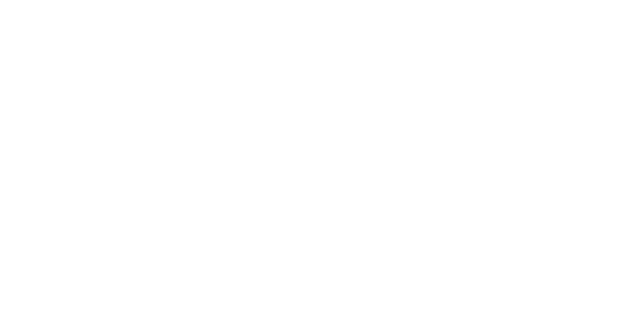
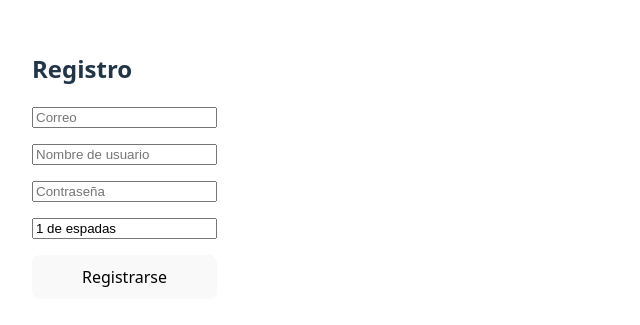
Before and after one commit to sulloam/ulpagu_front_entrega3, a React (Vite) app in the folder ulpagu-front/: page /register in a window 1280 px wide. Before the commit this address had no page. Shown: the part 227-552 px from the top of the page, without its empty margins (0-640 px from the left). Built offline with nearby package versions, Linux system fonts and the light colour scheme.

Commit message:
iniciar sesion y registrarse

```diff
--- a/ulpagu-front/package.json
+++ b/ulpagu-front/package.json
@@ -10,6 +10,7 @@
     "preview": "vite preview"
   },
   "dependencies": {
+    "axios": "^1.9.0",
     "react": "^19.1.0",
     "react-dom": "^19.1.0",
     "react-router-dom": "^7.6.2"
--- /dev/null
+++ b/ulpagu-front/src/api/axiosInstance.js
@@ -0,0 +1,10 @@
+import axios from 'axios';
+
+const axiosInstance = axios.create({
+  baseURL: 'https://ulpagu-back-s2.onrender.com',
+  headers: {
+    'Content-Type': 'application/json'
+  }
+});
+
+export default axiosInstance;
--- /dev/null
+++ b/ulpagu-front/src/common/Login.jsx
@@ -0,0 +1,51 @@
+import { useState, useContext } from 'react';
+import axios from '../api/axiosInstance';
+import { useNavigate } from 'react-router-dom';
+import { AuthContext } from '../context/AuthContext';
+
+function Login() {
+  const [correo, setCorreo] = useState('');
+  const [contraseña, setContraseña] = useState('');
+  const [mensaje, setMensaje] = useState('');
+  const navigate = useNavigate();
+  const { login } = useContext(AuthContext);
+
+  const handleSubmit = async (e) => {
+    e.preventDefault();
+
+    try {
+      const res = await axios.post('/usuarios/login', {
+
+        correo: correo,
+        contraseña: contraseña
+      });
+      console.log('Respuesta del backend:', res.data);
+
+      // Ajusta esto a lo que devuelva tu backend
+      const token = res.data.token;
+      const usuario = res.data.usuario;
+
+      login(token, usuario); // 👈 usa el contexto
+
+      setMensaje('✅ Sesión iniciada correctamente');
+      setTimeout(() => navigate('/'), 1000);
+    } catch (err) {
+      console.error(err);
+      setMensaje('❌ Error al iniciar sesión');
+    }
+  };
+
+  return (
+    <div>
+      <h2>Iniciar sesión</h2>
+      <form onSubmit={handleSubmit}>
+        <input type="email" value={correo} onChange={e => setCorreo(e.target.value)} placeholder="Correo" required />
+        <input type="password" value={contraseña} onChange={e => setContraseña(e.target.value)} placeholder="Contraseña" required />
+        <button type="submit">Ingresar</button>
+      </form>
+      <p>{mensaje}</p>
+    </div>
+  );
+}
+
+export default Login;
--- /dev/null
+++ b/ulpagu-front/src/common/Register.jsx
@@ -0,0 +1,73 @@
+import { useState } from 'react';
+import axios from '../api/axiosInstance';
+import { useNavigate } from 'react-router-dom';
+
+function Register() {
+  const [correo, setCorreo] = useState('');
+  const [nombreUsuario, setNombreUsuario] = useState('');
+  const [contraseña, setContraseña] = useState('');
+  const [cartaFavorita, setCartaFavorita] = useState('1 de espadas');
+  const [mensaje, setMensaje] = useState('');
+  const navigate = useNavigate();
+
+  const handleSubmit = async (e) => {
+    e.preventDefault();
+
+    try {
+      const res = await axios.post('/usuarios', {
+        nombre_usuario: nombreUsuario,
+        correo: correo,
+        contraseña_hash: contraseña,
+        carta_favorita: cartaFavorita
+      });
+
+      setMensaje('✅ Usuario registrado correctamente');
+
+      // Redirige al login después de 1.5 segundos
+      setTimeout(() => navigate('/login'), 1500);
+    } catch (err) {
+      console.error(err);
+      setMensaje('❌ Error al registrar usuario');
+    }
+  };
+
+  return (
+    <div style={{ padding: '2rem' }}>
+      <h2>Registro</h2>
+      <form onSubmit={handleSubmit} style={{ display: 'flex', flexDirection: 'column', gap: '1rem', maxWidth: '300px' }}>
+        <input
+          type="email"
+          placeholder="Correo"
+          value={correo}
+          onChange={(e) => setCorreo(e.target.value)}
+          required
+        />
+        <input
+          type="text"
+          placeholder="Nombre de usuario"
+          value={nombreUsuario}
+          onChange={(e) => setNombreUsuario(e.target.value)}
+          required
+        />
+        <input
+          type="password"
+          placeholder="Contraseña"
+          value={contraseña}
+          onChange={(e) => setContraseña(e.target.value)}
+          required
+        />
+        <input
+          type="text"
+          placeholder="Carta favorita"
+          value={cartaFavorita}
+          onChange={(e) => setCartaFavorita(e.target.value)}
+          required
+        />
+        <button type="submit">Registrarse</button>
+      </form>
+      <p style={{ marginTop: '1rem' }}>{mensaje}</p>
+    </div>
+  );
+}
+
+export default Register;
--- a/ulpagu-front/src/common/Routing.jsx
+++ b/ulpagu-front/src/common/Routing.jsx
@@ -2,6 +2,9 @@ import {BrowserRouter, Routes, Route} from 'react-router-dom'
 import App from './App'
 import Nosotros from './Nosotros.jsx';
 import Instructions from './Instructions';
+import Register from './Register';
+import Login from './Login';
+import PrivateRoute from '../components/PrivateRoute';
 
 
 function Routing(){
@@ -12,6 +15,8 @@ function Routing(){
                 <Route path={'/'} element = {<App/>}/>
                 <Route path="/nosotros" element={<Nosotros />} />
                 <Route path="/instructions" element={<Instructions />} />
+                <Route path="/register" element={<Register />} />
+                <Route path="/login" element={<Login />} />
             </Routes>
         </BrowserRouter>
         </>
--- a/ulpagu-front/src/common/main.jsx
+++ b/ulpagu-front/src/common/main.jsx
@@ -4,9 +4,12 @@ import './index.css'
 import App from './App.jsx'
 import UserWelcome from '../profile/UserWelcome.jsx'
 import Routing from './Routing.jsx'
+import { AuthProvider } from '../context/AuthContext'
 
 createRoot(document.getElementById('root')).render(
   <StrictMode>
-    <Routing />
+    <AuthProvider>
+      <Routing />
+    </AuthProvider>
   </StrictMode>,
 )
--- /dev/null
+++ b/ulpagu-front/src/context/AuthContext.jsx
@@ -0,0 +1,47 @@
+import { createContext, useEffect, useState } from 'react';
+
+export const AuthContext = createContext();
+
+export function AuthProvider({ children }) {
+  const [token, setToken] = useState(null);
+  const [usuario, setUsuario] = useState(null);
+
+  useEffect(() => {
+    const tokenGuardado = localStorage.getItem('token');
+    const usuarioGuardado = localStorage.getItem('usuario');
+
+    if (tokenGuardado) {
+        setToken(tokenGuardado);
+        try {
+            if (usuarioGuardado) {
+                setUsuario(JSON.parse(usuarioGuardado));
+            }
+        } catch (e) {
+            console.error('❌ Error al parsear usuario guardado:', e);
+            setUsuario(null);
+        }
+    }
+  }, []);
+
+  const login = (tokenRecibido, datosUsuario) => {
+    localStorage.setItem('token', tokenRecibido);
+    localStorage.setItem('usuario', JSON.stringify(datosUsuario));
+    setToken(tokenRecibido);
+    setUsuario(datosUsuario);
+  };
+
+  const logout = () => {
+    localStorage.removeItem('token');
+    localStorage.removeItem('usuario');
+    setToken(null);
+    setUsuario(null);
+  };
+
+  return (
+    <AuthContext.Provider value={{ token, usuario, login, logout }}>
+      {children}
+    </AuthContext.Provider>
+  );
+}
+
+export const useAuth = () => useContext(AuthContext);
```
Also changed, not shown: ulpagu-front/public/pedro.jpeg, 1 other file (tests, documents, lock files or other folders).
